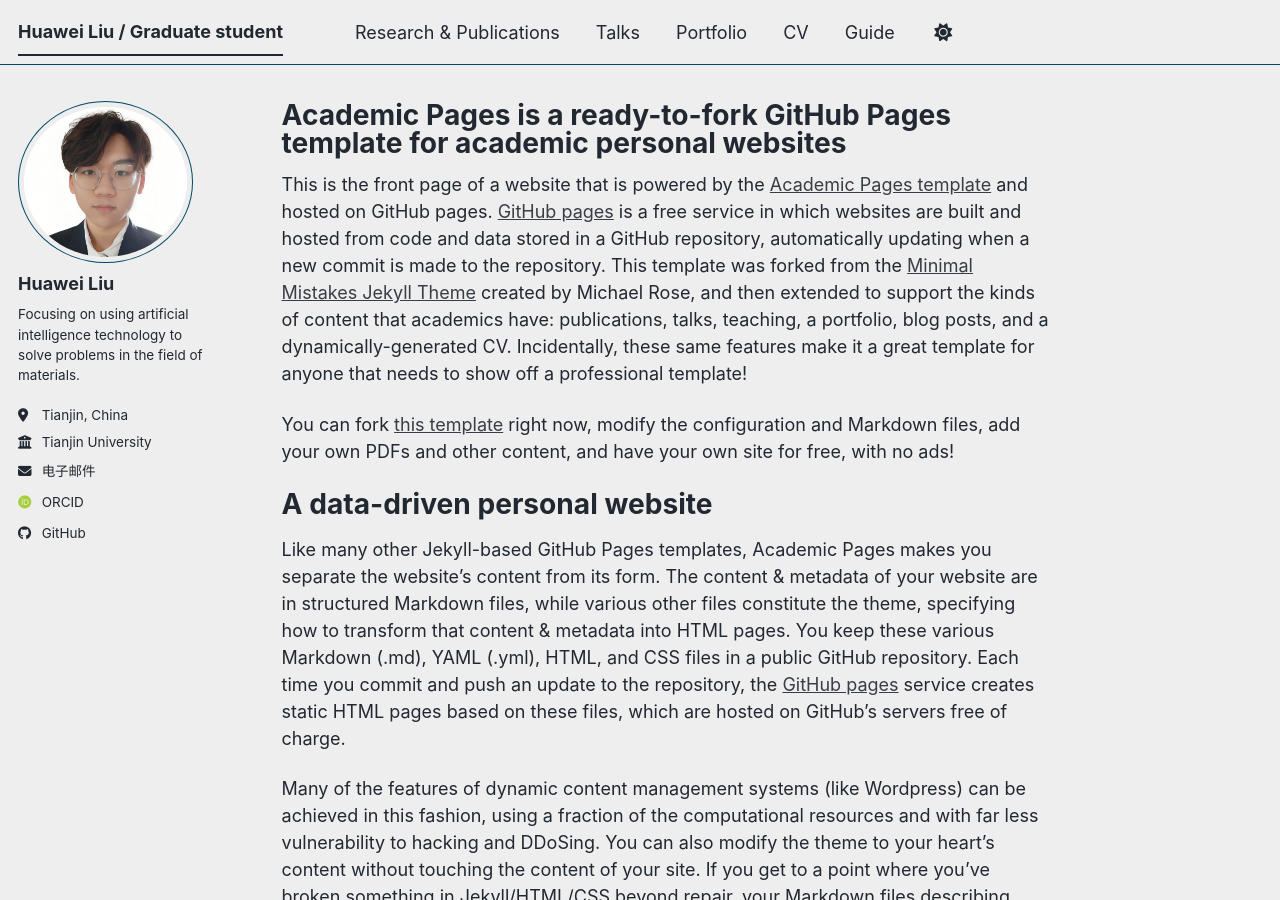
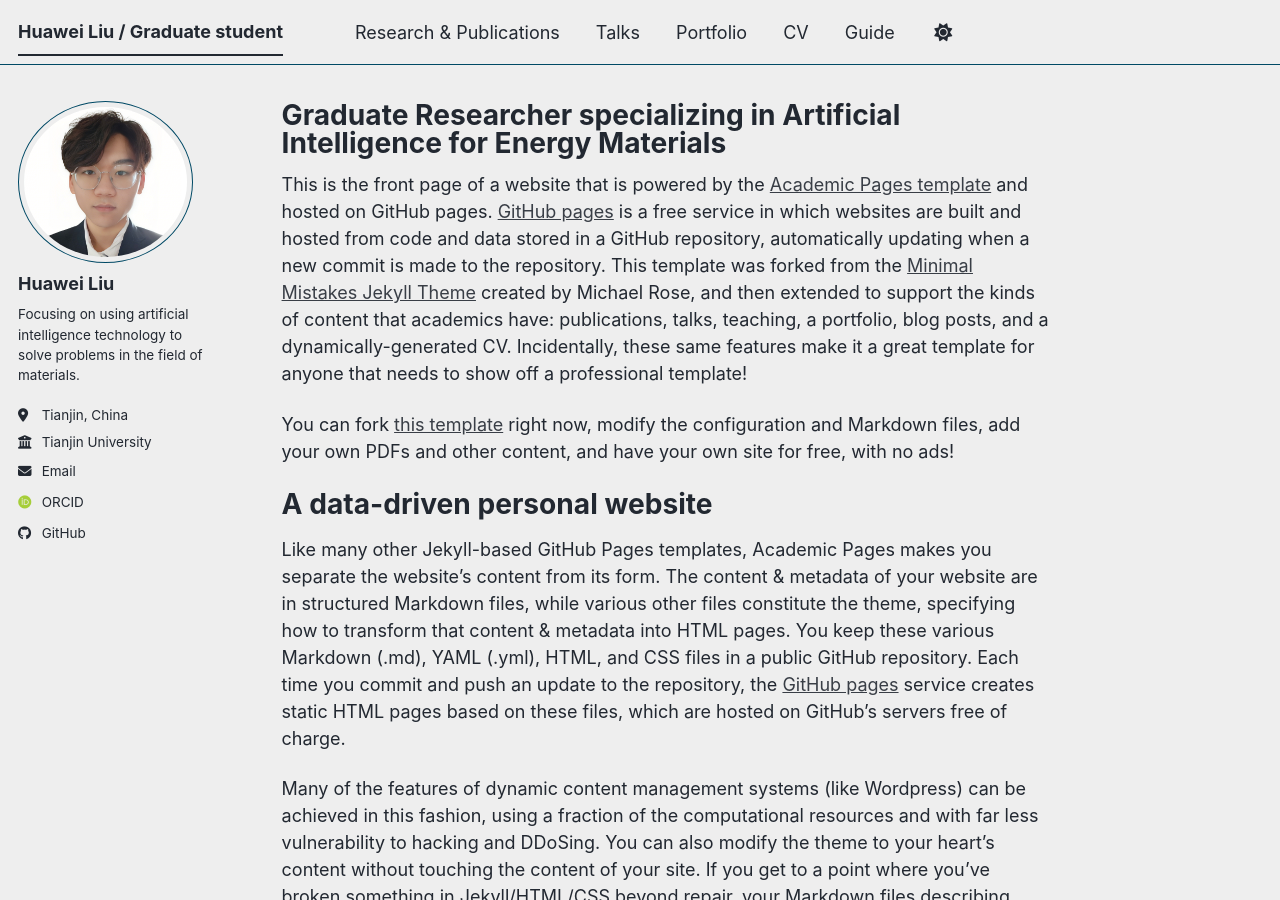
Before and after one commit to erweixi/erweixi.github.io, a Jekyll site: the page built from _pages/about.md, in a window 1280 px wide and 900 px high. Built offline with Jekyll 4.4.1, drawn with Linux system fonts in a browser that asks for light colours; some web fonts are replaced; a script bundle is joined from its source files by our own code; library files that are not in the unit come from our copies; some of the changed text lies outside the part shown.

Commit message:
更改了标题

```diff
--- a/_config.yml
+++ b/_config.yml
@@ -7,7 +7,7 @@
 # server process.
 # 预览：bundle exec jekyll serve
 # Basic Site Settings
-locale                   : "zh-CN"
+locale                   : "en-US"
 site_theme               : "air" # The available themes options are "default", "air", "sunrise", "mint", "dirt" and "contrast"
 title                    : "Huawei Liu / Graduate student"
 title_separator          : "-"
--- a/_pages/about.md
+++ b/_pages/about.md
@@ -1,6 +1,6 @@
 ---
 permalink: /
-title: "Academic Pages is a ready-to-fork GitHub Pages template for academic personal websites"
+title: "Graduate Researcher specializing in Artificial Intelligence for Energy Materials"
 author_profile: true
 redirect_from:
   - /about/
```
